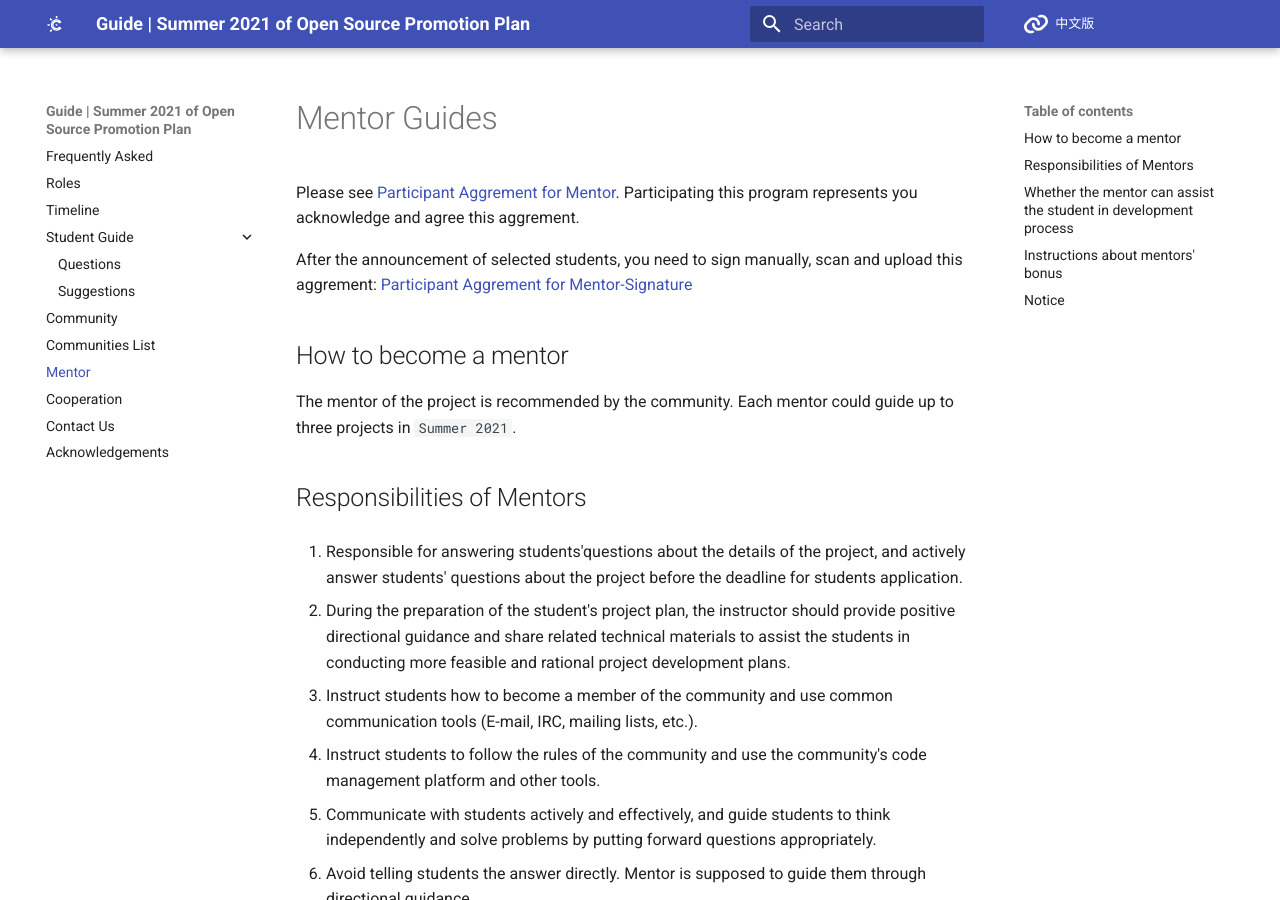
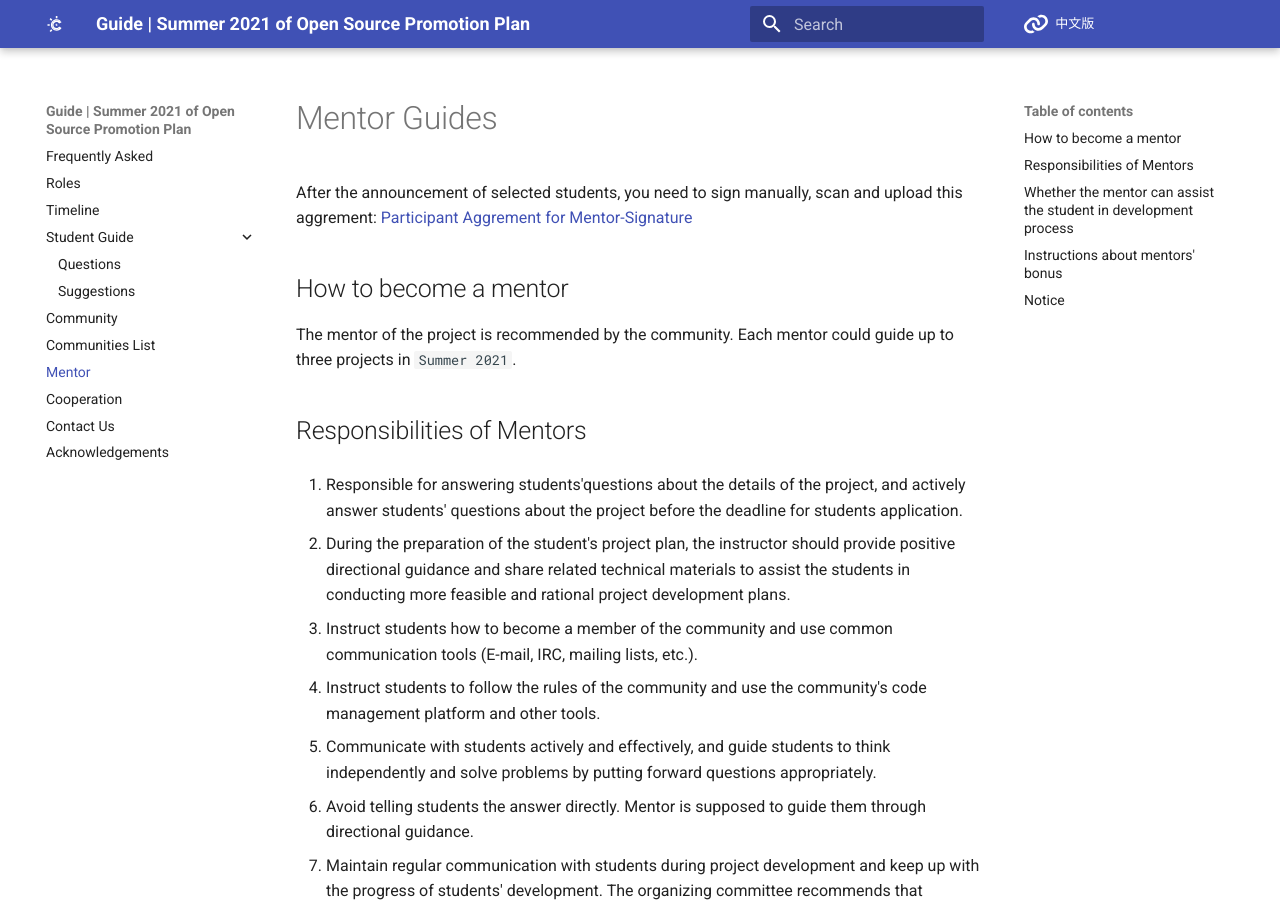
Before and after one commit to summer-ospp/help-en, an MkDocs documentation site: the page built from docs/mentor.md, in a window 1280 px wide and 900 px high. Built offline with MkDocs 1.6.1 and Material for MkDocs 9.7.7, drawn with Linux system fonts in a browser that asks for light colours; comment, search, counter and statistics services are not loaded.

Commit message:
Update mentor.md

```diff
--- a/docs/mentor.md
+++ b/docs/mentor.md
@@ -1,6 +1,4 @@
 # Mentor Guides
-
-Please see [Participant Aggrement for Mentor](./assets/Participant-Aggrement-for-Mentor.txt). Participating this program represents you acknowledge and agree this aggrement.
 
 After the announcement of selected students, you need to sign manually, scan and upload this aggrement: [Participant Aggrement for Mentor-Signature](./assets/MENTOR-PARTICIPANT-AGREEMENT.pdf)
 
```
